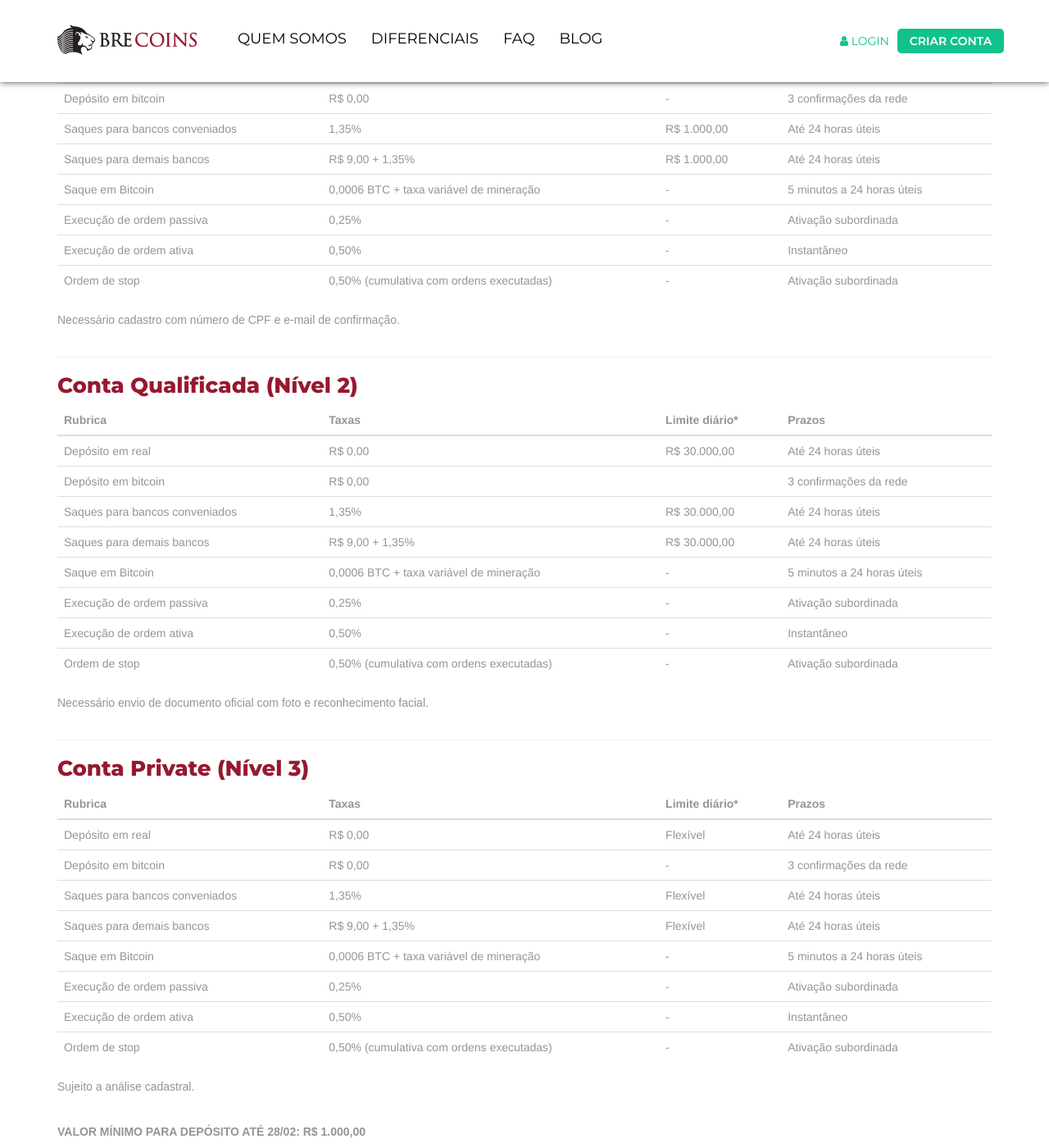
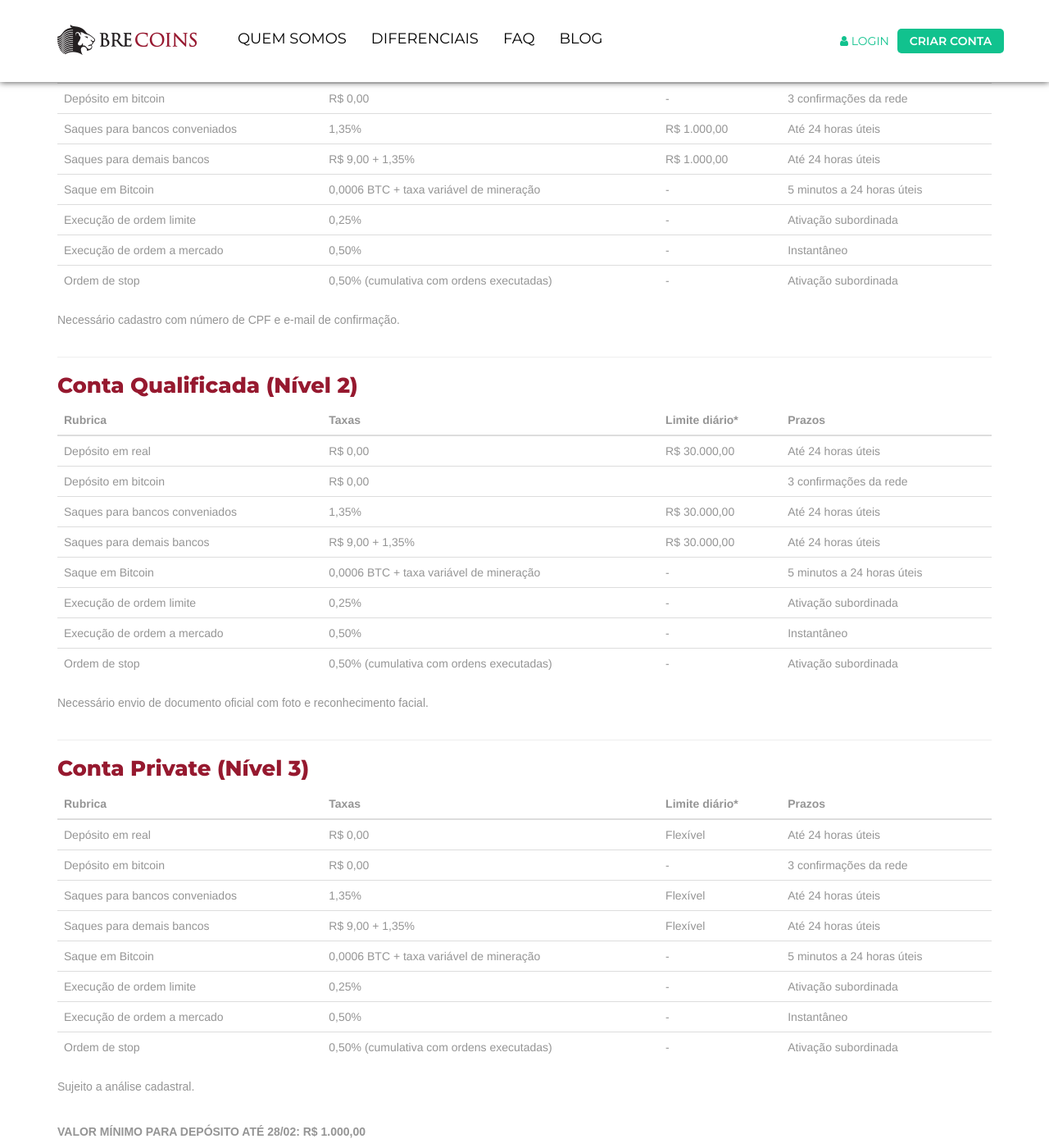
Before and after one commit to digitalbre/brecoins.github.io, a Jekyll site: the page built from taxas.md, in a window 1280 px wide and 1400 px high, scrolled down 617 px. Shown: the whole window at 82% size. Built offline with Jekyll 4.4.1, drawn with Linux system fonts in a browser that asks for light colours; nearby versions of some CDN libraries; some web fonts are replaced; a script that is not in the unit is left out.

Commit message:
Update taxas.md

```diff
--- a/taxas.md
+++ b/taxas.md
@@ -16,8 +16,8 @@ layout: page
 |Saques para bancos conveniados|1,35%|R$ 1.000,00|Até 24 horas úteis|
 |Saques para demais bancos|R$ 9,00 + 1,35%|R$ 1.000,00|Até 24 horas úteis|
 |Saque em Bitcoin|0,0006 BTC + taxa variável de mineração|-|5 minutos a 24 horas úteis|
-|Execução de ordem passiva|0,25%|-|Ativação subordinada|
-|Execução de ordem ativa|0,50%|-|Instantâneo|
+|Execução de ordem limite|0,25%|-|Ativação subordinada|
+|Execução de ordem a mercado|0,50%|-|Instantâneo|
 |Ordem de stop|0,50% (cumulativa com ordens executadas)|-|Ativação subordinada|
 
 Necessário cadastro com número de CPF e e-mail de confirmação.
@@ -35,8 +35,8 @@ Necessário cadastro com número de CPF e e-mail de confirmação.
 |Saques para bancos conveniados|1,35%|R$ 30.000,00|Até 24 horas úteis|
 |Saques para demais bancos|R$ 9,00 + 1,35%|R$ 30.000,00|Até 24 horas úteis|
 |Saque em Bitcoin|0,0006 BTC + taxa variável de mineração|-|5 minutos a 24 horas úteis|
-|Execução de ordem passiva|0,25%|-|Ativação subordinada|
-|Execução de ordem ativa|0,50%|-|Instantâneo|
+|Execução de ordem limite|0,25%|-|Ativação subordinada|
+|Execução de ordem a mercado|0,50%|-|Instantâneo|
 |Ordem de stop|0,50% (cumulativa com ordens executadas)|-|Ativação subordinada|
 
 Necessário envio de documento oficial com foto e reconhecimento facial.
@@ -54,8 +54,8 @@ Necessário envio de documento oficial com foto e reconhecimento facial.
 |Saques para bancos conveniados|1,35%|Flexível|Até 24 horas úteis|
 |Saques para demais bancos|R$ 9,00 + 1,35%|Flexível|Até 24 horas úteis|
 |Saque em Bitcoin|0,0006 BTC + taxa variável de mineração|-|5 minutos a 24 horas úteis|
-|Execução de ordem passiva|0,25%|-|Ativação subordinada|
-|Execução de ordem ativa|0,50%|-|Instantâneo|
+|Execução de ordem limite|0,25%|-|Ativação subordinada|
+|Execução de ordem a mercado|0,50%|-|Instantâneo|
 |Ordem de stop|0,50% (cumulativa com ordens executadas)|-|Ativação subordinada|
 
 Sujeito a análise cadastral.
```
